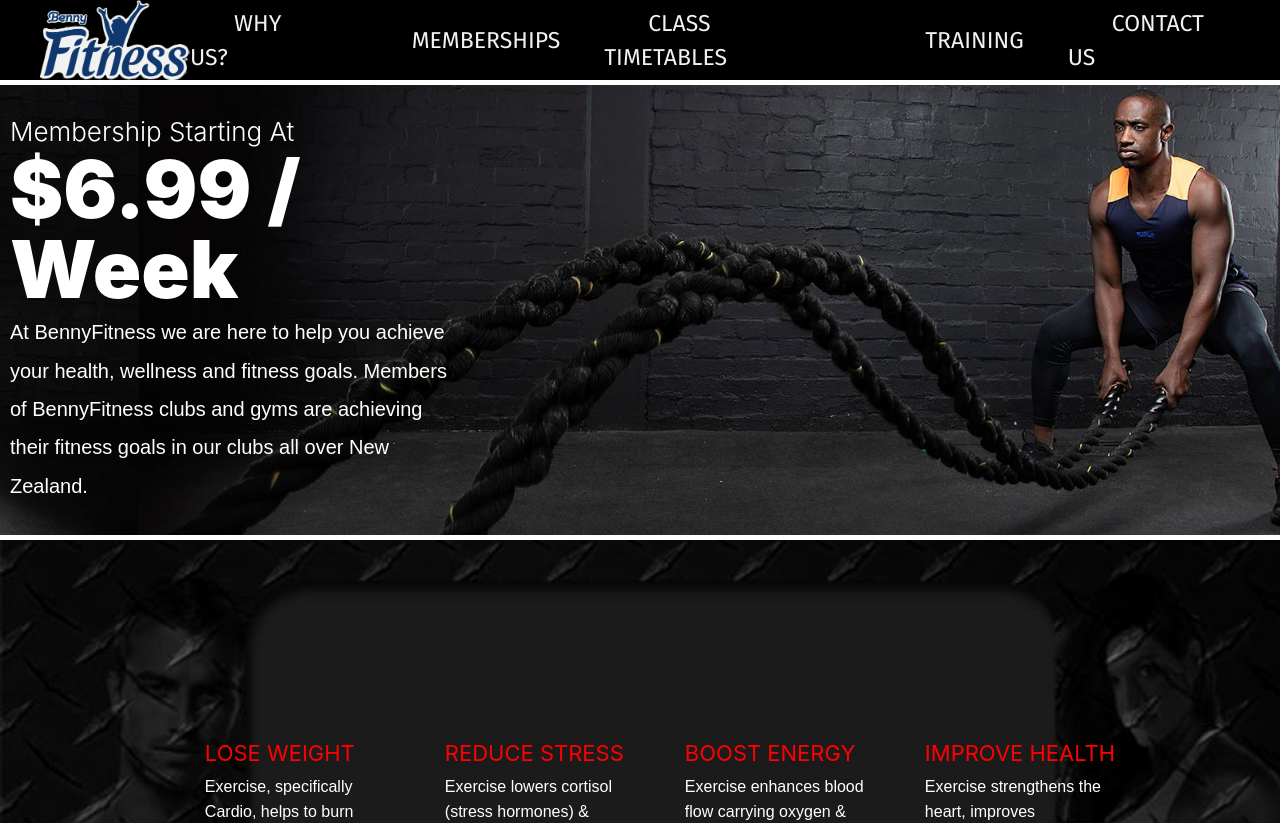
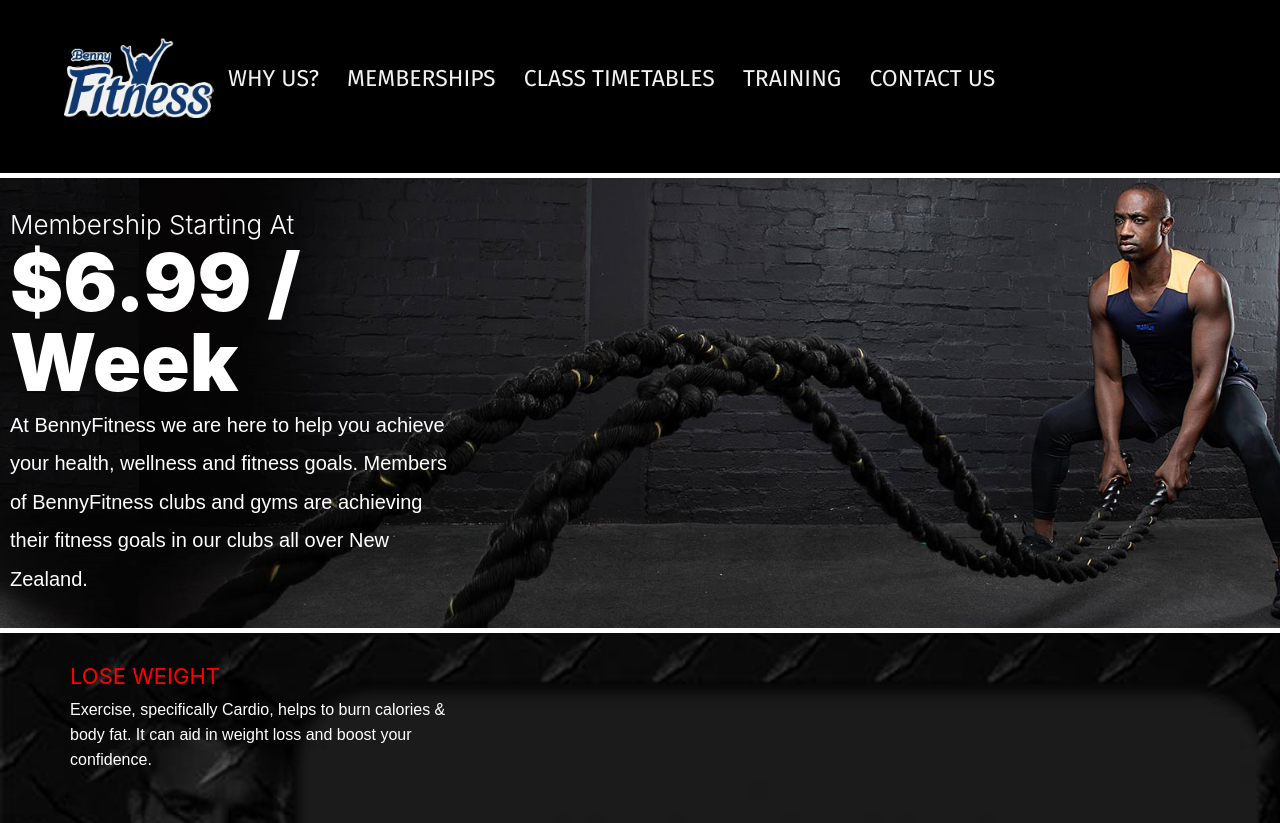
Before and after one commit to rkdgusdn9/BennyFitnessReact, a React (Create React App) app: page / in a window 1280 px wide. Shown: the top 823 px of the page. Built offline with nearby package versions, Linux system fonts and the light colour scheme; the HTML template or start-up script is replaced by a standard one.

Commit message:
Relative test second attempt

```diff
--- a/src/assets/styles/home.scss
+++ b/src/assets/styles/home.scss
@@ -84,7 +84,7 @@
                         line-height: 25px;
                         font-style: normal;
                         font-size: 16px;
-                        width: 180px;
+                        width: 50%;
                         }
                     }
                 }
--- a/src/assets/styles/navBar.scss
+++ b/src/assets/styles/navBar.scss
@@ -22,9 +22,10 @@
         display: flex;
         width: 100%;
         align-items: center;
-        margin: auto;
+        margin-left: 2%;
+        margin-right: 2%;
         list-style-type: none;
-        padding: auto;
+        padding: 3%;
 
           &__logo {
             display: flex;
@@ -32,13 +33,13 @@
           }
 
           &__text {
-            display: inline;
+            display: flex;
             font-family: "Fira Sans", sans-serif;
             font-size: 23px;
             color: #f2f2f2;
             text-decoration: none;
             padding: 14px;
-            margin: 0 30px;
+            //margin: 0 10%;
             &:hover {
               color: red;
               text-decoration: none;
```
Also changed, not shown: src/assets/styles/whyUs.scss (+0 -96 lines).
